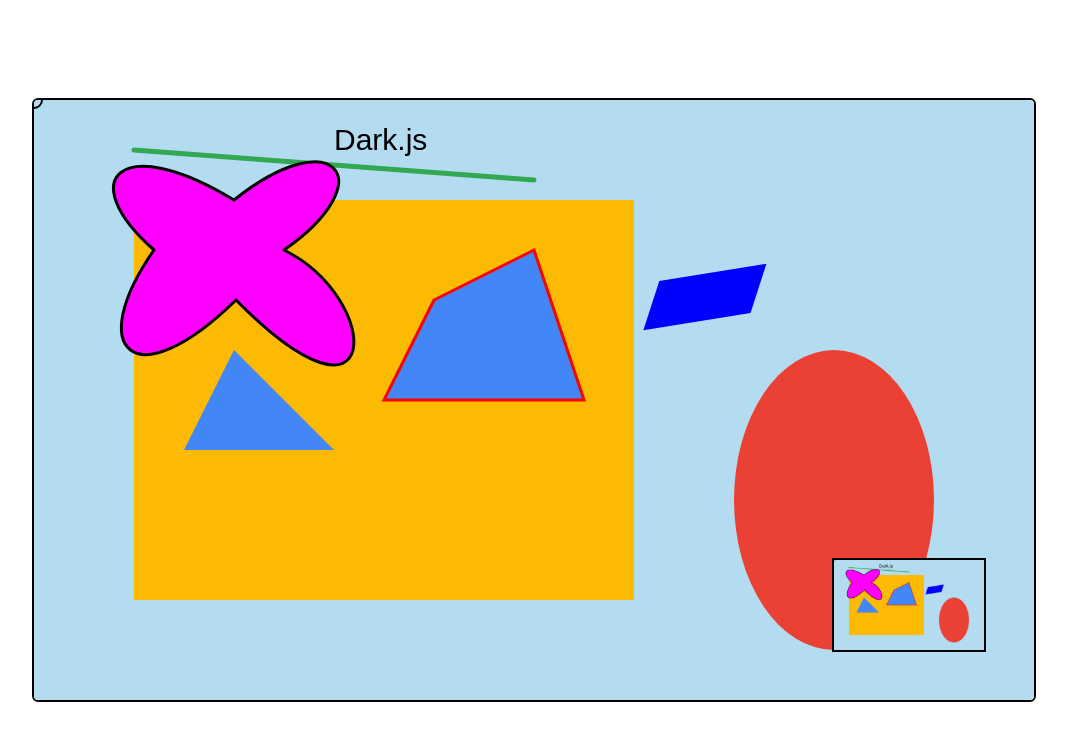
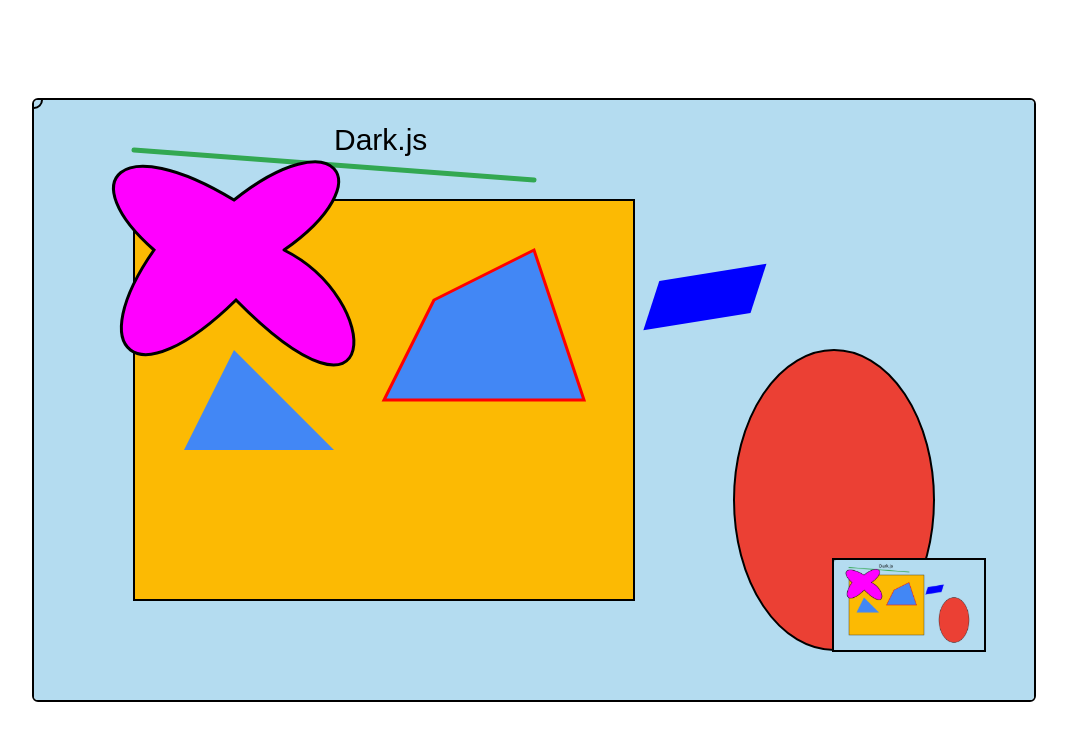
Before and after one commit to 99TheDark/Dark.js, a plain HTML site: page example/index.html in a window 1280 px wide. Shown: the whole page, without its empty margins (106-1173 px from the left). Drawn offline with Linux system fonts and the light colour scheme; animation ran at ten frames a second.

Commit message:
Update index.html

```diff
--- a/example/index.html
+++ b/example/index.html
@@ -20,6 +20,9 @@
         // Demo code
         draw = function() {
             background(180, 220, 240);
+
+            strokeWeight(2);
+            stroke(0);
 
             fill(252, 186, 3);
             rect(100, 100, 500, 400);
```
